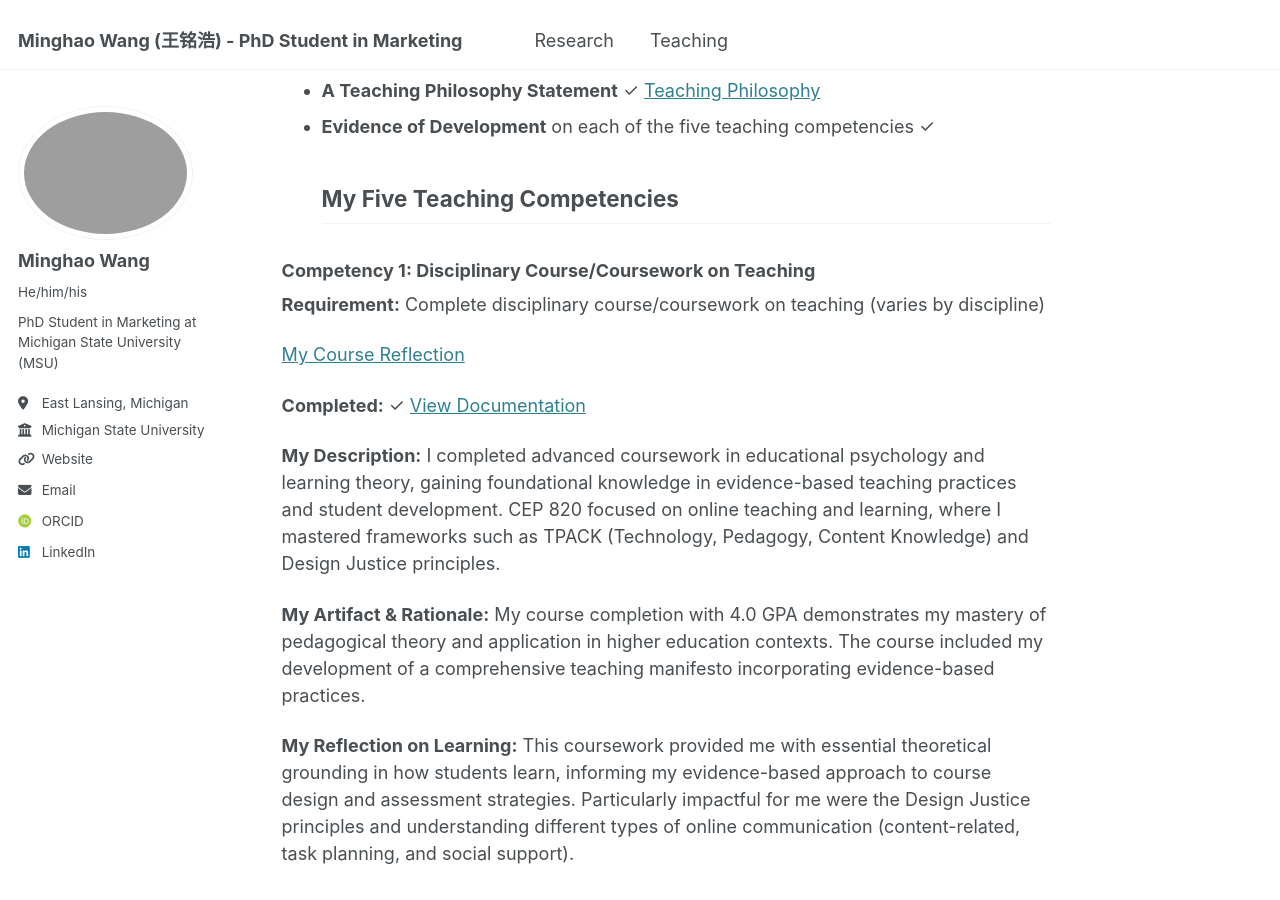
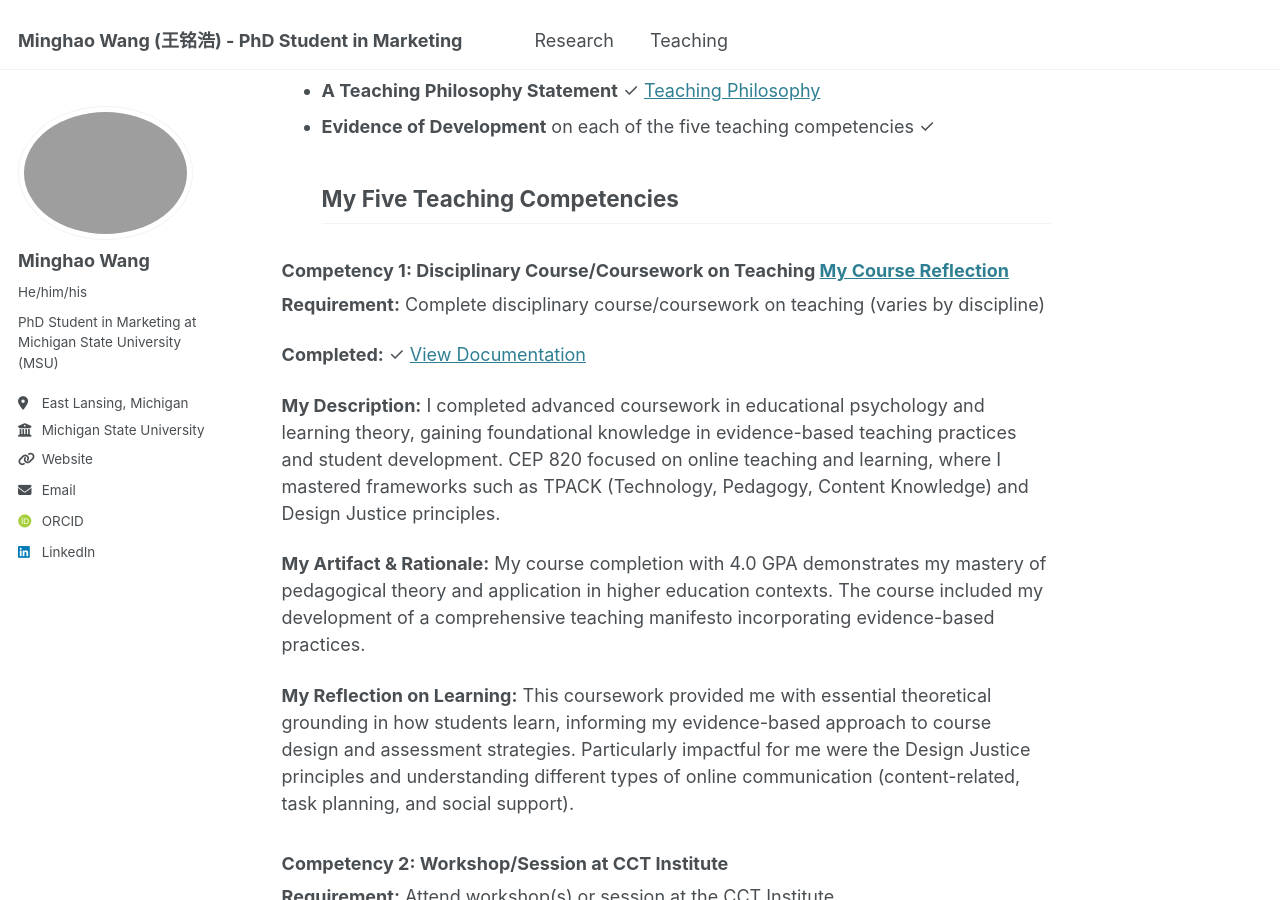
Before and after one commit to minghaowang-research/minghaowang-research.github.io, a Jekyll site: the page built from _teaching/certification-college-teaching.md, in a window 1280 px wide and 900 px high, scrolled down 982 px. Built offline with Jekyll 4.4.1, drawn with Linux system fonts in a browser that asks for light colours; some web fonts are replaced.

Commit message:
One more...

```diff
--- a/_teaching/certification-college-teaching.md
+++ b/_teaching/certification-college-teaching.md
@@ -34,10 +34,8 @@ I successfully completed all required portfolio components:
 - **Evidence of Development** on each of the five teaching competencies ✓
 ## My Five Teaching Competencies
 
-### Competency 1: Disciplinary Course/Coursework on Teaching
+### Competency 1: Disciplinary Course/Coursework on Teaching [My Course Reflection](/teaching/2025-summer-cep-820)
 **Requirement:** Complete disciplinary course/coursework on teaching (varies by discipline)
-
-[My Course Reflection](/teaching/2025-summer-cep-820)
 
 **Completed:** ✓ [View Documentation](/files/CCTI/3_Competency_1_CEP_820_4_0.pdf)
 
```
